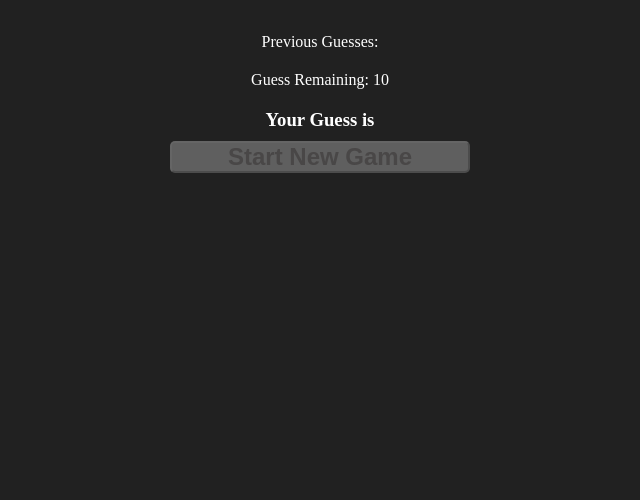
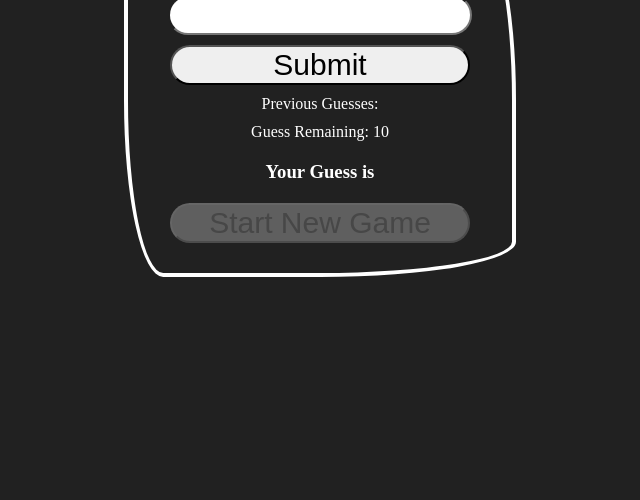
Before and after one commit to HironmoyRay/Guess_the_Number, a plain HTML site: page index.html in a window 1280 px wide. Shown: the part 300-800 px from the top of the page, without its empty margins (320-960 px from the left). Drawn offline with Linux system fonts and the light colour scheme.

Commit message:
Final Done

```diff
--- a/index.html
+++ b/index.html
@@ -11,19 +11,20 @@
 </head>
 
 <body>
-    <h3>Number guessing Game</h3>
+    <div class="container">
         <div class="input-div">
             <h1>Guess the Number</h1>
-        <input class="input" name="" id="" max="100" min="0">
+            <input class="input" type="text">
             <button class="submit submit-btn">Submit</button>
         </div>
-    <div>
+        <div class="count-div">
             <p>Previous Guesses: <span class="previous"></span></p>
             <p>Guess Remaining: <span class="remaining"></span></p>
         </div>
         <div class="result-box">
-        <h3>Your Guess is <span class="result"></span></h3>
+            <h3 class="result-h3 ">Your Guess is <span class="result"></span></h3>
             <button class="submit start" disabled>Start New Game </button>
+        </div>
     </div>
 </body>
 
--- a/script.js
+++ b/script.js
@@ -9,6 +9,7 @@ remainingField.innerHTML = 10;
 const resultField = document.querySelector(".result");
 const resultBox = document.querySelector(".result-box");
 const startBtn = document.querySelector(".start");
+const resultH3 = document.querySelector(".result-h3");
 
 let guesses = [];
 let count = 1;
@@ -45,18 +46,21 @@ function setPrevious (guess){
 
 function result(guess){
     if(guess == randomValue){
-        resultField.innerHTML = `Correct. The number is ${guess}`;
+        resultField.innerHTML = `Correct.`;
         console.log(count);
+        resultH3.classList.add('bg-green')
         submit.setAttribute("disabled","");
         startBtn.removeAttribute('disabled')
         newGame();
 
     }else if(guess > randomValue){
         resultField.innerHTML = `too large`;
+        resultH3.classList.add('bg-red')
         console.log(count);
         endGame();
     }
     else if(guess < randomValue){
+        resultH3.classList.add('bg-red')
         resultField.innerHTML = `too small`;
         console.log(count);
         endGame();
@@ -66,7 +70,7 @@ function result(guess){
 function endGame(){
     if(count == 10){
         submit.setAttribute("disabled","");
-        startBtn.removeAttribute('disabled')
+        startBtn.removeAttribute('disabled');
         newGame();
     }
 }
@@ -74,7 +78,6 @@ function endGame(){
 function newGame(){
     startBtn.addEventListener("click",()=>{
         randomValue = Math.floor(Math.random()*100+1);
-    //  console.log(`Inner: ${randomValue}`);
         count = 1;
         guesses=[];
         previousField.innerHTML = '';
@@ -82,5 +85,11 @@ function newGame(){
         resultField.innerHTML = '';
         startBtn.setAttribute("disabled","");
         submit.removeAttribute('disabled');
+
+
+        console.log(startBtn.hasAttribute("disabled"));
+
+     resultH3.classList.remove("bg-green","bg-red");
  })
+
 }
--- a/style.css
+++ b/style.css
@@ -1,50 +1,49 @@
-*{
-    margin: 0;
-    padding: 0;
-
+* {
+  margin: 0;
+  padding: 0;
 }
-body{
-    background:#212121;
-    color: #fff;
-    text-align: center;
-    padding: 100px;
-}
-p{
-    margin: 20px;
+body {
+  background: #212121;
+  color: #fff;
+  text-align: center;
+  width: 100%;
+  height: 100vh;
+  display: flex;
+  flex-direction: column;
+  justify-content: center;
+  align-items: center;
 }
 
-.input-div{
-    margin: auto;
+.container{
+    border: 4px solid white;
+    padding: 20px 40px;
+    border-radius: 50% 10% 50% 10%/10% 50% 10% 50%;
+}
+
+.input-div, .count-div, .result-box {
     display: flex;
     flex-direction: column;
-    width: 50%;
-    padding: 20px;
+    justify-content: center;
+    align-items: center;
     gap: 10px;
-
+    margin-bottom: 10px;
+}
+input, button{
+    display: block;
+    width: 300px;
+    font-size: 30px;
+    line-height: 36px;
+    border-radius: 20px;
+    text-align: center;
+}
+.result-h3{
+    border-radius: 5px;
+    padding: 10px 20px;
 }
 
-.input-div input,.submit {
-    display: block;
-    border-radius: 5px;
-    line-height: 24px;
-    text-align: center;
-    padding:2px 4px;
-    margin-bottom: 10px;
+.bg-red{
+    background-color: red;
 }
-
-.submit{
-    width: 300px;
-    margin: 10px auto;
-    font-size: 24px;
-    font-weight: 900;
-    color: rgb(73, 71, 71);
+.bg-green{
+    background-color: green;
 }
-
-.btn{
-    width: 300px;
-
-    padding:2px 4px;
-    margin:20px auto;
-    border: 1px solid white;
-    border-radius: 4px;
-}
```
Lines whose indentation alone changed are shown as unchanged.
